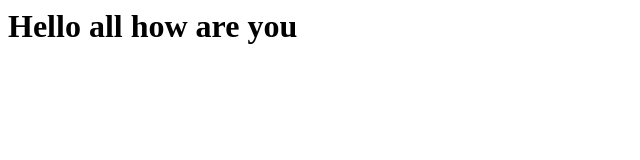
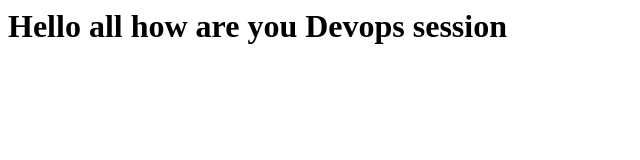
Before and after one commit to ganeshgellas/ganesh-practise, a plain HTML site: page index.html in a window 1280 px wide. Shown: the whole page, without its empty margins (0-640 px from the left). Drawn offline with Linux system fonts and the light colour scheme.

Commit message:
Title updated

```diff
--- a/index.html
+++ b/index.html
@@ -1 +1,8 @@
-<h1> Hello all how are you </h1>
+<h1> Hello all how are you
+
+
+	<head>
+		Devops session
+	</head>
+
+</h1>
```
